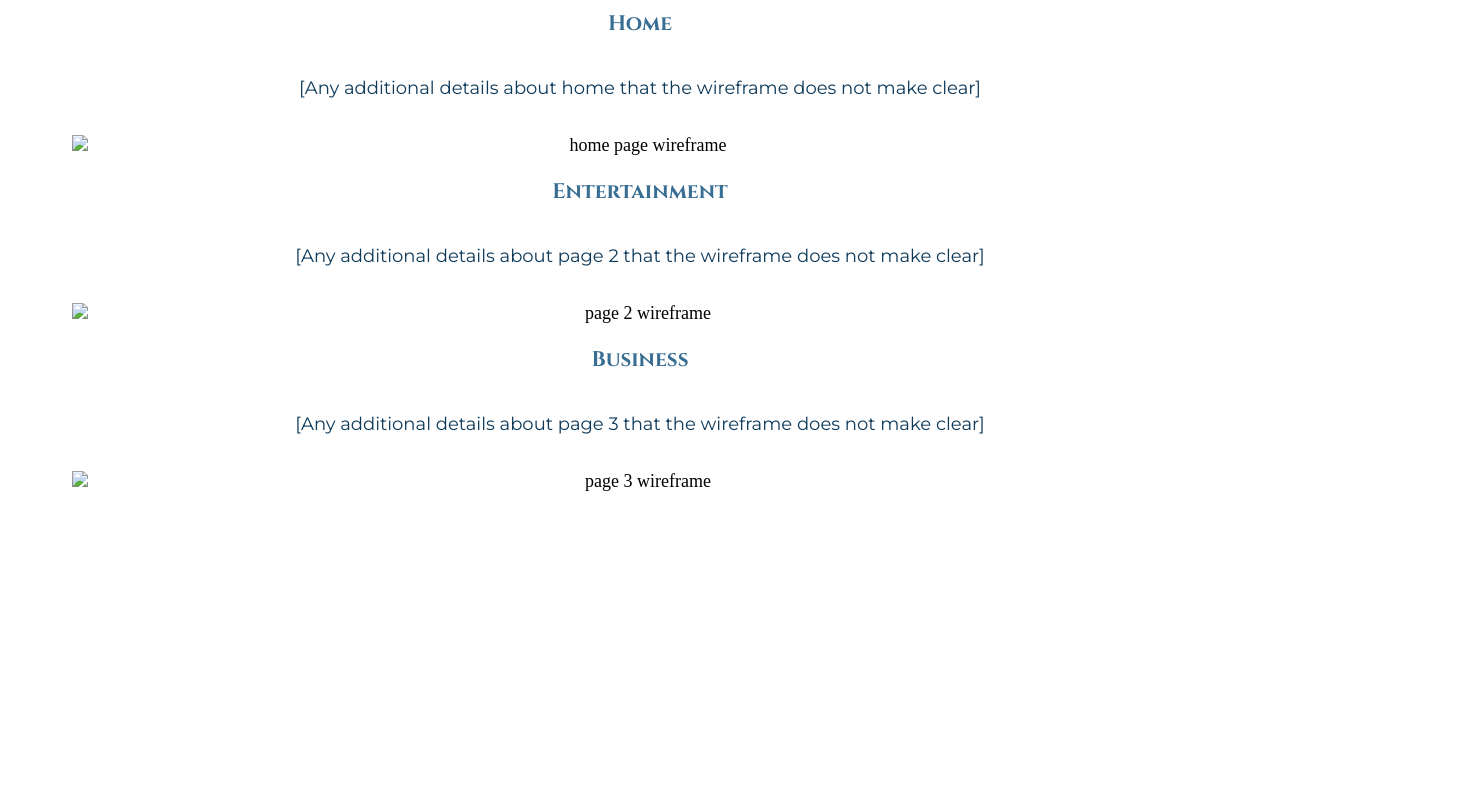
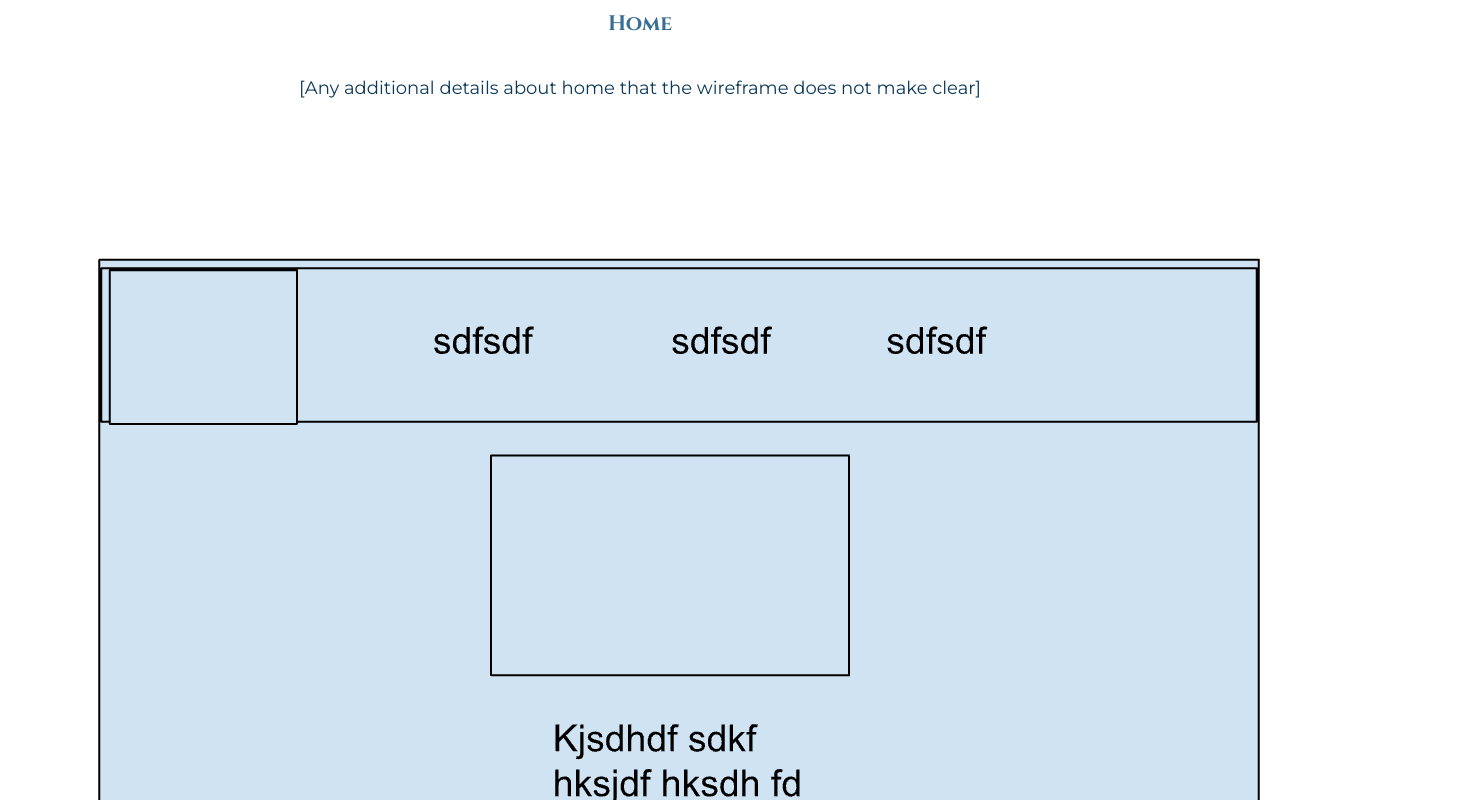
Before and after one commit to LukeFrandsen/WDD-130, a plain HTML site: page personal-site/site-plan.html in a window 1280 px wide. Shown: the part 3840-4640 px from the top of the page, 1462 px wide, since content can reach past the window. Before the commit the page ends 4404 px from the top, so only its background shows below. Drawn offline with Linux system fonts and the light colour scheme.

Commit message:
personal site wirframes

```diff
--- a/personal-site/site-plan.html
+++ b/personal-site/site-plan.html
@@ -179,21 +179,29 @@
         [Any additional details about home that the wireframe does not make
         clear]
       </p>
-      <img src="#" alt="home page wireframe" />
+      <img
+        src="./images/Screenshot2024-06-22at3.59.05PM.png"
+        alt="home page wireframe"
+      />
 
       <h3>Entertainment</h3>
       <p>
-        [Any additional details about page 2 that the wireframe does not make
-        clear]
+        This page will have images and links to different entertainment
+        websites.
       </p>
-      <img src="#" alt="page 2 wireframe" />
+      <img
+        src="./images/Screenshot2024-06-22at3.47.08PM.png"
+        alt="page 2 wireframe"
+      />
 
       <h3>Business</h3>
       <p>
-        [Any additional details about page 3 that the wireframe does not make
-        clear]
+        This page with have images and links to different business websites.
       </p>
-      <img src="#" alt="page 3 wireframe" />
+      <img
+        src="./images/Screenshot2024-06-22at3.47.08PM.png"
+        alt="page 3 wireframe"
+      />
     </main>
   </body>
 </html>
```
Also changed, not shown: personal-site/images/1719092258653-0cdfe364-b466-416d-ad46-f1c4dfcd9a8b_1.jpg (added), personal-site/images/Screenshot2024-06-22at3.47.08PM.png (added), personal-site/images/Screenshot2024-06-22at3.59.05PM.png (added), 3 other files.
